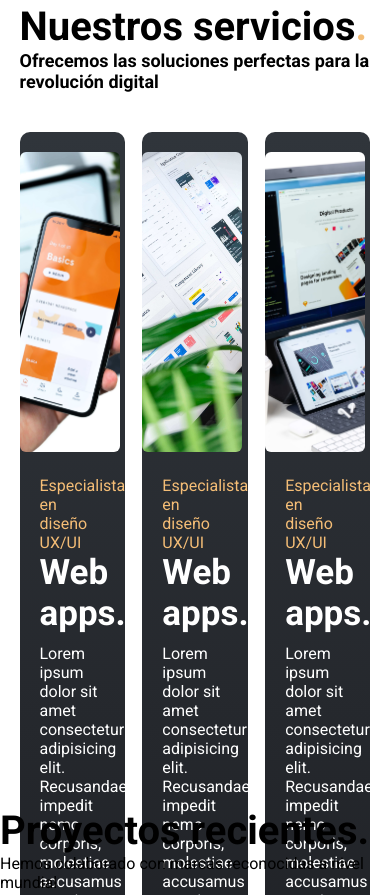
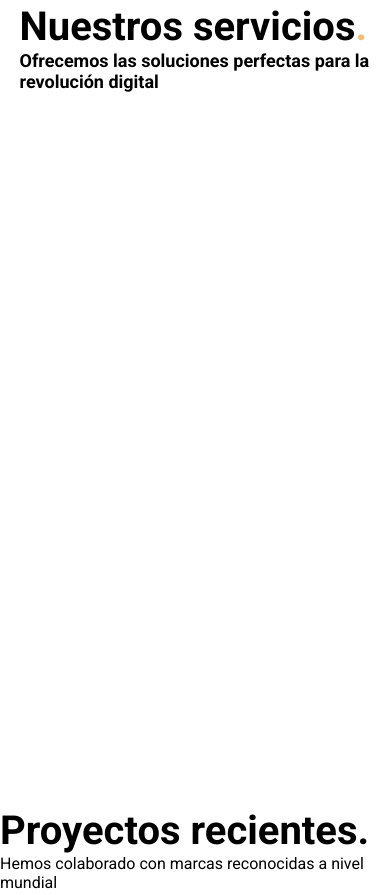
Before and after one commit to Claratj/web_design_recreation_html_css, a plain HTML site: page index.html in a window 390 px wide. Shown: the part 951-1846 px from the top of the page. Drawn offline with Linux system fonts and the light colour scheme.

Commit message:
Actualización del ejercicio

```diff
--- a/assets/css/style.css
+++ b/assets/css/style.css
@@ -151,10 +151,7 @@ main {
 
 }
 .img-servicios {
-    /* position: absolute; */
-    object-fit: cover;
     width: 95%;
-    height: 300px;
     border-radius: 6px;
 
 }
@@ -194,10 +191,15 @@ h2 {
         flex-wrap: wrap;
         flex-direction: column-reverse;
     }
+    .tablet {
+        height: auto;
+        padding: 0 100px 0;
+
+    }
     .contenedor-servicios {
-        display: flex;
-        flex-wrap: wrap;
-    }
+        display: none;
+
+
 }
 
 
```
